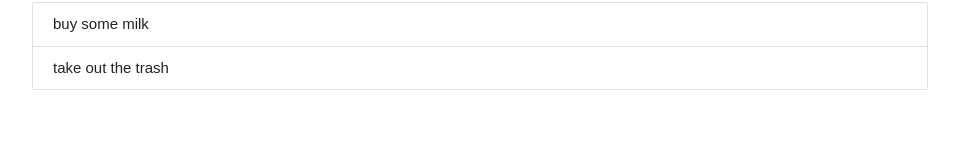
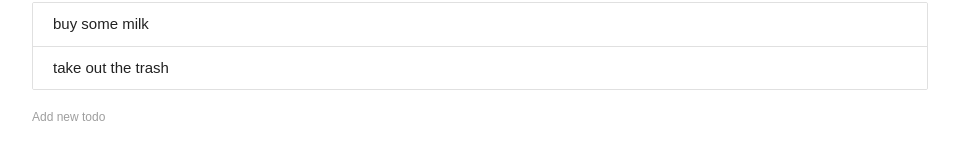
Before and after one commit to febanda91/ToDo-App, a React (Create React App) app in the folder todoapp/: page / in a window 1280 px wide. Shown: the part 134-300 px from the top of the page, without its empty margins (160-1119 px from the left). Built offline with nearby package versions, Linux system fonts and the light colour scheme.

Commit message:
app-completed

```diff
--- /dev/null
+++ b/todoapp/src/AddToDo.js
@@ -0,0 +1,34 @@
+import React, { Component } from 'react';
+
+class AddToDo extends Component {
+    state = {
+        content: ''
+    }
+
+    handleChange = (e) => {
+        this.setState({
+            content: e.target.value
+        })
+    }
+
+    handleSubmit = (e) => {
+        e.preventDefault();
+        this.props.addToDo(this.state)
+        this.setState({
+            content: ''
+        })
+    }
+
+    render() {
+        return (
+            <div>
+                <form onSubmit={this.handleSubmit}>
+                    <label>Add new todo</label>
+                    <input type="text" onChange={this.handleChange} value={this.state.content}></input>
+                </form>
+            </div>
+        );
+    }
+}
+
+export default AddToDo;
--- a/todoapp/src/App.js
+++ b/todoapp/src/App.js
@@ -1,6 +1,6 @@
 import React, { Component } from 'react';
 import ToDos from './ToDos'
-
+import AddToDo from './AddToDo'
 
 
 
@@ -14,7 +14,20 @@
   }
 
   deleteTodo = (id) => {
-    console.log(id)
+   const todos = this.state.todos.filter(todo => {
+     return todo.id !== id
+   });
+   this.setState({
+     todos: todos
+  })
+}
+
+  addToDo = (todo) => {
+    todo.id = Math.random()
+    let todos = [...this.state.todos, todo]
+    this.setState({
+      todos: todos
+    })
   }
 
   render() {
@@ -22,6 +35,7 @@
       <div className="todo-app container">
         <h1 className="center blue-text">Todo's</h1>
         <ToDos todos={this.state.todos} deleteToDo={this.deleteTodo}/>
+        <AddToDo addToDo={this.addToDo}/>
       </div>
     );
   }
```
